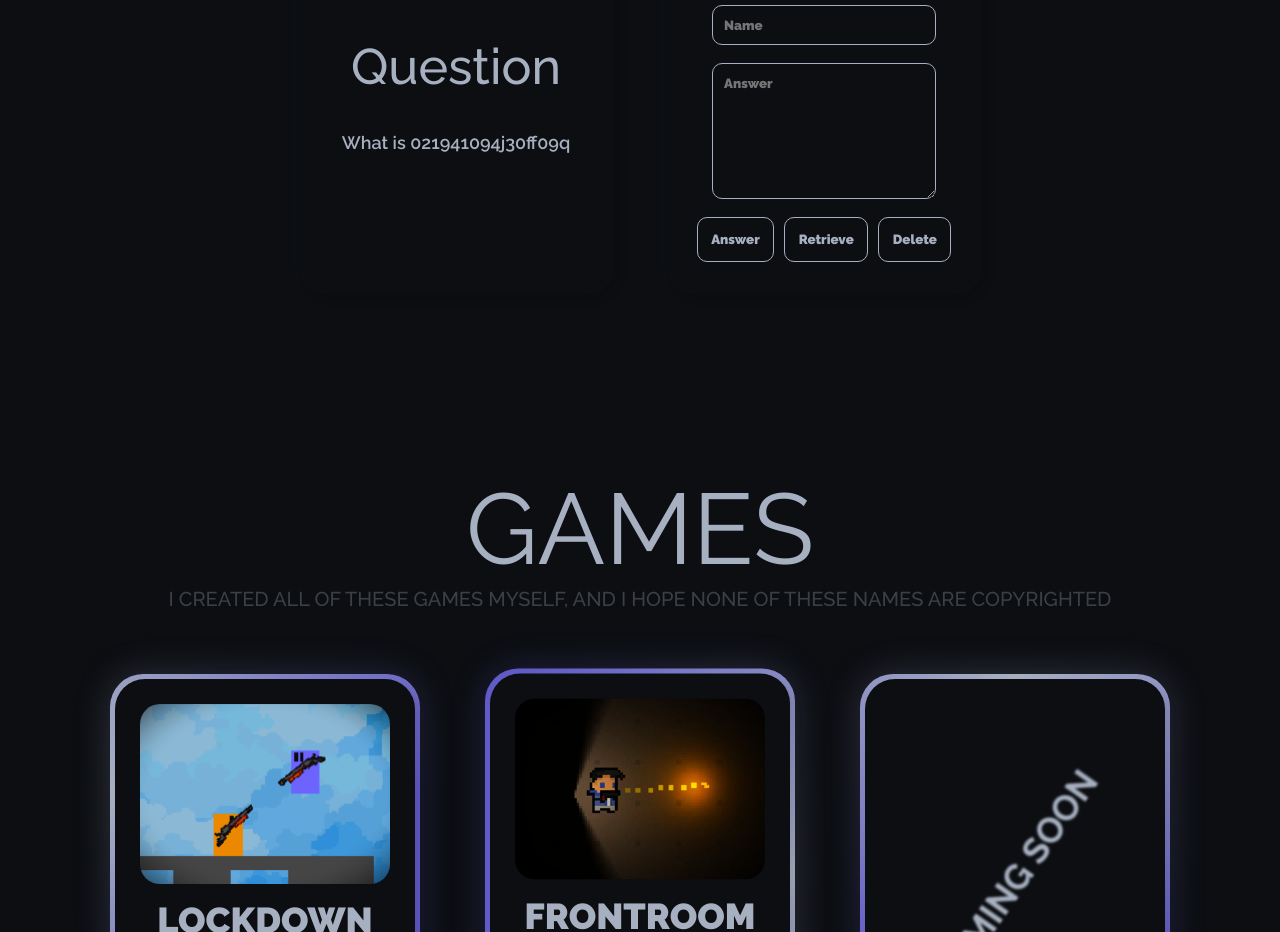
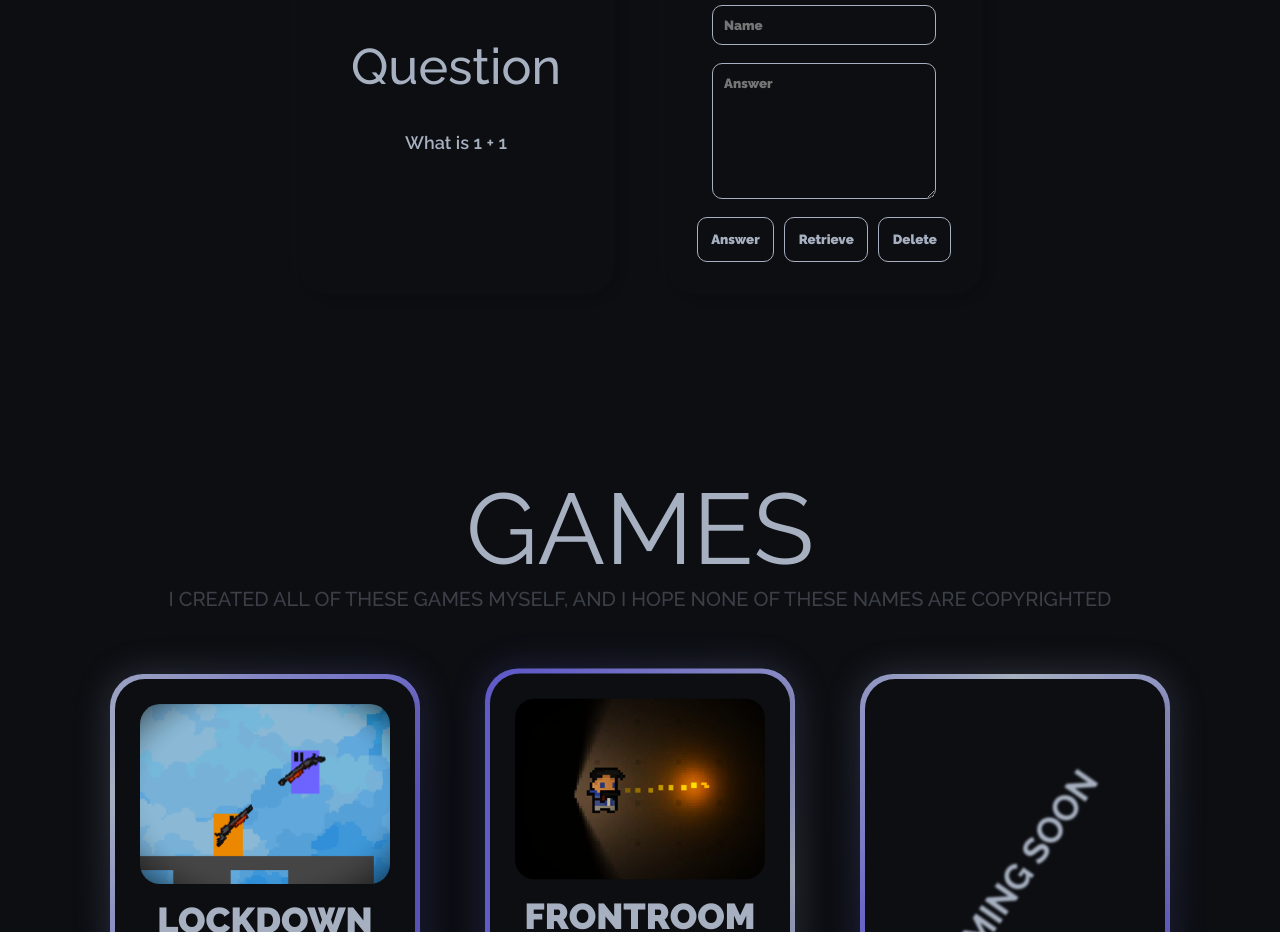
Before and after one commit to Deuxide/Webiste, a website with bundled scripts: page index.html in a window 1280 px wide. Shown: the part 1020-1952 px from the top of the page. Built offline with nearby package versions, Linux system fonts and the light colour scheme.

Commit message:
Initial commit with project structure and assets

```diff
--- a/index.html
+++ b/index.html
@@ -109,7 +109,7 @@
 
             <div class="qcont">
                 <h1>Question</h1>
-                <span>What is 021941094j30ff09q</span>
+                <span>What is 1 + 1</span>
             </div>
 
             <div class="qcont" id="answer">
```
